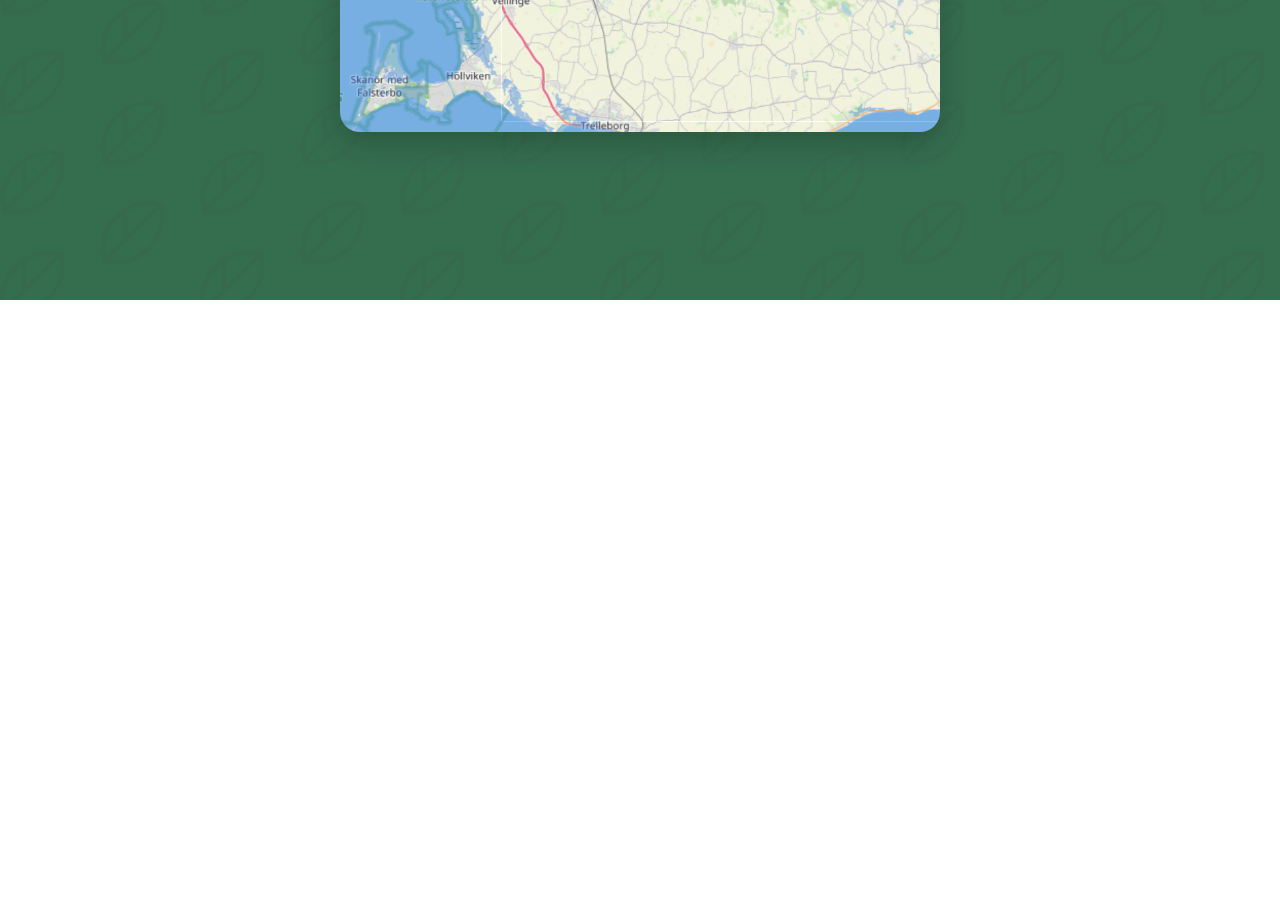
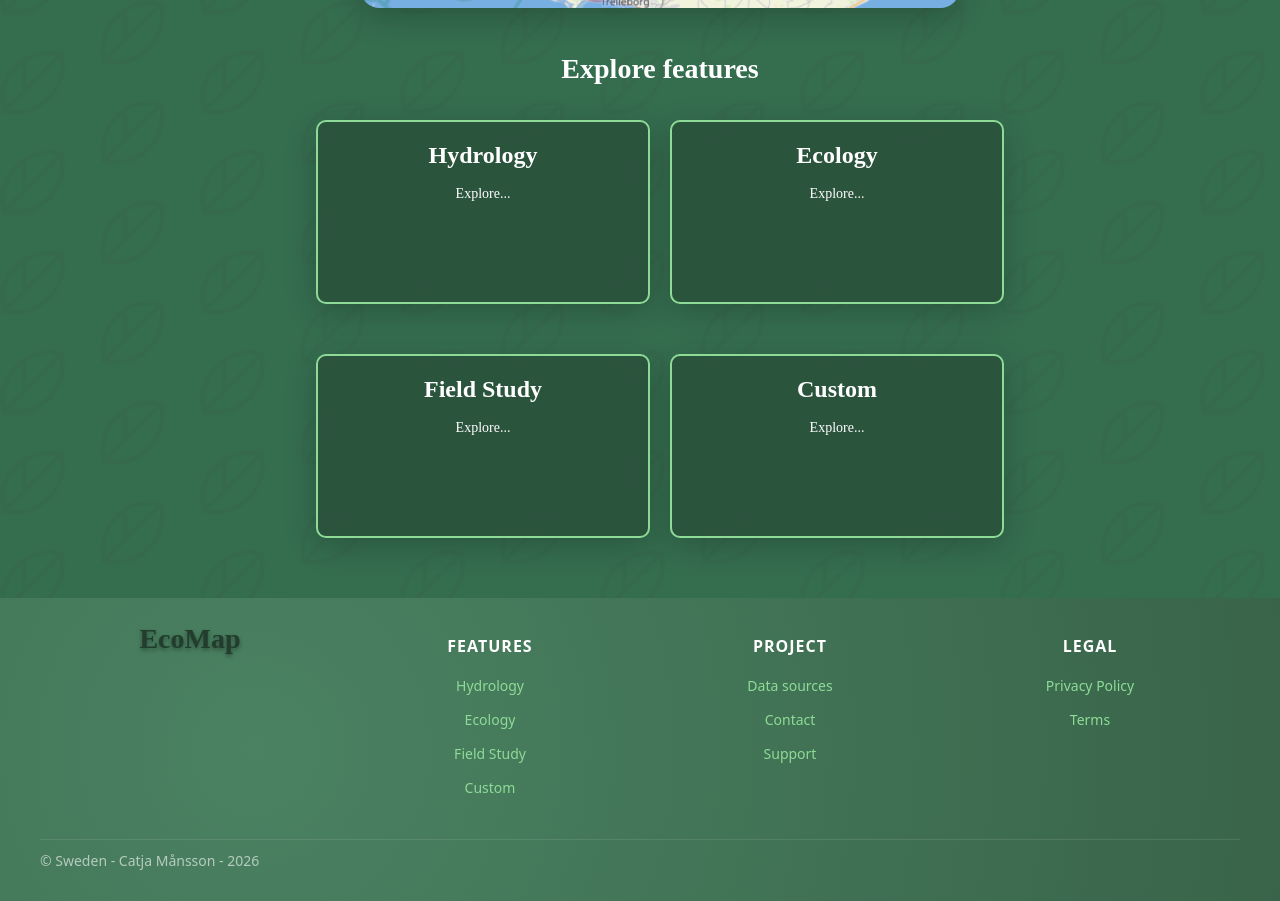
Before and after one commit to catjaamansson/ecomap, a React (Vite) app in the folder frontend/: page / in a window 1280 px wide. Shown: the part 500-1401 px from the top of the page. Before the commit the page ends 800 px from the top, so only its background shows below. Built offline with nearby package versions, Linux system fonts and the light colour scheme.

Commit message:
fixat homepage med footer och textboxar med information om de olika features

```diff
--- /dev/null
+++ b/frontend/src/components/footer.jsx
@@ -0,0 +1,84 @@
+import { Link } from 'react-router-dom'
+
+function Footer() {
+  return (
+    <footer style={{
+        backgroundImage: 'radial-gradient(circle at 20% 50%, #4a8262 0%, #396449 100%)',
+      backgroundColor: '#42795a',
+      color: 'white',
+      padding: '20px 10px 20px',
+      marginTop: '20px'
+    }}>
+      {/* Main Footer Content */}
+      <div style={{ display: 'flex', justifyContent: 'space-between', marginBottom: '10px', maxWidth: '1200px', margin: '0 auto 40px' }}>
+        {/* Logo */}
+        <div style={{ flex: 1 }}>
+          <h2 style={{
+            fontFamily: 'Playfair Display, serif',
+            fontSize: '28px',
+            margin: '0 0 10px 0',
+            color: '#223D2D',
+            textShadow: '0 2px 4px rgba(0, 0, 0, 0.4)'
+          }}>EcoMap</h2>
+        </div>
+
+        {/* Features Column */}
+        <div style={{ flex: 1 }}>
+          <h3 style={{ fontSize: '16px', fontWeight: 'bold', marginBottom: '15px', textTransform: 'uppercase', letterSpacing: '1px' }}>FEATURES</h3>
+          <ul style={{ listStyle: 'none', padding: 0, margin: 0 }}>
+            <li style={{marginBottom: '10px' }}>
+              <Link to="/hydrology" style={{ color: '#8edb97', textDecoration: 'none', fontSize: '14px' }}>Hydrology</Link>
+            </li>
+            <li style={{marginBottom: '10px' }}>
+              <Link to="/ecology" style={{ color: '#8edb97', textDecoration: 'none', fontSize: '14px' }}>Ecology</Link>
+            </li>
+            <li style={{marginBottom: '10px' }}>
+              <Link to="/field_study" style={{ color: '#8edb97', textDecoration: 'none', fontSize: '14px' }}>Field Study</Link>
+            </li>
+            <li>
+              <Link to="/custom" style={{ color: '#8edb97', textDecoration: 'none', fontSize: '14px' }}>Custom</Link>
+            </li>
+          </ul>
+        </div>
+
+        {/* Project Column */}
+        <div style={{ flex: 1 }}>
+          <h3 style={{ fontSize: '16px', fontWeight: 'bold', marginBottom: '15px', textTransform: 'uppercase', letterSpacing: '1px' }}>PROJECT</h3>
+          <ul style={{ listStyle: 'none', padding: 0, margin: 0 }}>
+            <li style = {{ marginBottom: '10px' }}>
+              <Link to="/" style={{ color: '#8edb97', textDecoration: 'none', fontSize: '14px' }}>Data sources</Link>
+            </li>
+            <li style={{ marginBottom: '10px' }}>
+              <Link to="/" style={{ color: '#8edb97', textDecoration: 'none', fontSize: '14px' }}>Contact</Link>
+            </li>
+            <li style={{ marginBottom: '10px' }}>
+              <Link to="/" style={{ color: '#8edb97', textDecoration: 'none', fontSize: '14px' }}>Support</Link>
+            </li>
+          </ul>
+        </div>
+
+        {/* Legal Column */}
+        <div style={{ flex: 1 }}>
+          <h3 style={{ fontSize: '16px', fontWeight: 'bold', marginBottom: '15px', textTransform: 'uppercase', letterSpacing: '1px' }}>LEGAL</h3>
+          <ul style={{ listStyle: 'none', padding: 0, margin: 0 }}>
+            <li style={{ marginBottom: '10px' }}>
+              <Link to="/" style={{ color: '#8edb97', textDecoration: 'none', fontSize: '14px' }}>Privacy Policy</Link>
+            </li>
+            <li>
+              <Link to="/" style={{ color: '#8edb97', textDecoration: 'none', fontSize: '14px' }}>Terms</Link>
+            </li>
+          </ul>
+        </div>
+      </div>
+
+      {/* Bottom Footer */}
+      <div style={{ borderTop: '1px solid rgba(255, 255, 255, 0.1)', paddingTop: '10px', paddingBottom: "10px", display: 'flex', justifyContent: 'space-between', alignItems: 'center', maxWidth: '1200px', margin: '0 auto', fontSize: '14px', color: 'rgba(255, 255, 255, 0.6)' }}>
+        <div>© Sweden - Catja Månsson - 2026</div>
+        <div style={{ display: 'flex', gap: '10px' }}>
+        </div>
+      </div>
+    </footer>
+  )
+}
+
+export default Footer
--- a/frontend/src/components/sidebar/hydrosidebar.jsx
+++ b/frontend/src/components/sidebar/hydrosidebar.jsx
@@ -42,7 +42,7 @@ const Hydrosidebar = ({ active, setActive, setWaterLevel, showWaterQuality, setS
       }}
     >
       <h3 style={{ color: '#86DB90', margin: '0 0 10px 0', fontSize: '16px' }}>
-        Översvämningsnivå
+        Flood level
       </h3>
 
       <button
@@ -98,7 +98,7 @@ const Hydrosidebar = ({ active, setActive, setWaterLevel, showWaterQuality, setS
 
       <div style={{ borderTop: '2px solid #597D68', paddingTop: '15px', marginTop: '10px' }}>
         <label style={{ color: '#86DB90', fontWeight: 'bold', fontSize: '14px', display: 'block', marginBottom: '10px' }}>
-          Vattennivå: {sliderValue} m
+          Water level: {sliderValue} m
         </label>
         <input
           type="range"
@@ -131,7 +131,7 @@ const Hydrosidebar = ({ active, setActive, setWaterLevel, showWaterQuality, setS
             onChange={(e) => setShowWaterQuality(e.target.checked)}
             style={{ cursor: 'pointer', width: '18px', height: '18px' }}
           />
-          Visa vattenkvalitet
+          Show water quality
         </label>
       </div>
     </div>
--- a/frontend/src/pages/frontpage.jsx
+++ b/frontend/src/pages/frontpage.jsx
@@ -1,6 +1,7 @@
 import { useState } from 'react'
 import { Link } from 'react-router-dom'
 import Navbar from '../components/navbar.jsx'
+import Footer from '../components/footer.jsx'
 
 function Frontpage() {
   const pages = [
@@ -28,17 +29,17 @@ function Frontpage() {
         backgroundImage: "url('/leaf.svg')",
         backgroundRepeat: 'repeat',
         backgroundSize: '200px',
-        width: '100vw',
-        height: '100vh',
+        width: '100%',
+        minHeight: '100vh',
         margin: 0,
         padding: 0,
-        backgroundColor: '#356d4fff',
+        backgroundColor: 'rgb(53, 109, 79)',
       }}
     >
       <Navbar />
 
-      <div style={{ display: 'flex', flexDirection: 'column', alignItems: 'center', justifyContent: 'center', height: 'calc(100vh - 80px)' }}>
-        <div style={{ display: 'flex', alignItems: 'center', gap: '40px' }}>
+      <div style={{ display: 'flex', flexDirection: 'column', alignItems: 'center', justifyContent: 'center', minHeight: 'calc(100vh - 80px)', paddingLeft: '40px' }}>
+        <div style={{ display: 'flex', alignItems: 'center', gap: '40px', marginTop: '40px' }}>
           {/* Left Arrow */}
           <button
             onClick={goToPrevious}
@@ -68,6 +69,7 @@ function Frontpage() {
                 alignItems: 'center',
                 justifyContent: 'center',
                 cursor: 'pointer',
+                fontFamily: 'Playfair Display, serif',
                 transition: 'transform 0.3s ease',
                 boxShadow: '0 10px 30px rgba(0,0,0,0.2)'
               }}
@@ -76,7 +78,8 @@ function Frontpage() {
             >
               <h2
                 style={{
-                  backgroundColor: 'rgba(34, 61, 45, 0.7)',
+                  backgroundColor: 'rgba(34, 61, 45, 0.3)',
+                  backdropFilter: 'blur(1px)',
                   color: 'white',
                   padding: '10px 20px',
                   borderRadius: '10px',
@@ -106,7 +109,146 @@ function Frontpage() {
             ❯
           </button>
         </div>
+
+        {/* Title Between */}
+        <h2 style={{
+          marginTop: '40px',
+          marginBottom: '20px',
+          color: 'white',
+          fontSize: '28px',
+          fontFamily: 'Playfair Display, serif',
+          textAlign: 'center'
+        }}>
+          Explore features
+        </h2>
+
+        {/* Text Input Boxes Container */}
+        <div style={{ display: 'flex', gap: '20px', marginTop: '10px', marginBottom: '40px', justifyContent: 'center' }}>
+          {/* First Text Input */}
+          <div
+            contentEditable="true"
+            suppressContentEditableWarning={true}
+            style={{
+              width: '300px',
+              minHeight: '150px',
+              padding: '15px',
+              borderRadius: '10px',
+              border: '2px solid #8edb97',
+              backgroundColor: 'rgba(34, 61, 45, 0.5)',
+              backdropFilter: 'blur(10px)',
+              color: 'white',
+              fontFamily: 'Playfair Display, serif',
+              boxShadow: '0 8px 32px rgba(0, 0, 0, 0.2)',
+              outline: 'none',
+              cursor: "pointer",
+              transition: 'transform 0.3s ease'
+            }}
+            onMouseEnter={(e) => e.currentTarget.style.transform = 'scale(1.05)'}
+            onMouseLeave={(e) => e.currentTarget.style.transform = 'scale(1)'}
+          >
+            <h3 style={{ fontSize: '24px', margin: '0 0 10px 0', fontWeight: 'bold', color: 'white' }}>
+              Hydrology
+            </h3>
+            <p style={{ fontSize: '14px', margin: '0', lineHeight: '1.6', color: 'white' }}>
+              Explore...
+            </p>
+          </div>
+
+          {/* Second Text Input */}
+          <div
+            contentEditable="true"
+            suppressContentEditableWarning={true}
+            style={{
+              width: '300px',
+              minHeight: '150px',
+              padding: '15px',
+              borderRadius: '10px',
+              border: '2px solid #8edb97',
+              backgroundColor: 'rgba(34, 61, 45, 0.5)',
+              backdropFilter: 'blur(10px)',
+              color: 'white',
+              fontFamily: 'Playfair Display, serif',
+              boxShadow: '0 8px 32px rgba(0, 0, 0, 0.2)',
+              outline: 'none',
+              cursor: "pointer",
+              transition: 'transform 0.3s ease'
+            }}
+            onMouseEnter={(e) => e.currentTarget.style.transform = 'scale(1.05)'}
+            onMouseLeave={(e) => e.currentTarget.style.transform = 'scale(1)'}
+          >
+            <h3 style={{ fontSize: '24px', margin: '0 0 10px 0', fontWeight: 'bold', color: 'white' }}>
+              Ecology
+            </h3>
+            <p style={{ fontSize: '14px', margin: '0', lineHeight: '1.6', color: 'white' }}>
+              Explore...
+            </p>
+          </div>
+        </div>
+
+        {/* Second Row Text Input Boxes Container */}
+        <div style={{ display: 'flex', gap: '20px', marginTop: '10px', marginBottom: '40px', justifyContent: 'center' }}>
+          {/* Third Text Input */}
+          <div
+            contentEditable="true"
+            suppressContentEditableWarning={true}
+            style={{
+              width: '300px',
+              minHeight: '150px',
+              padding: '15px',
+              borderRadius: '10px',
+              border: '2px solid #8edb97',
+              backgroundColor: 'rgba(34, 61, 45, 0.5)',
+              backdropFilter: 'blur(10px)',
+              color: 'white',
+              fontFamily: 'Playfair Display, serif',
+              boxShadow: '0 8px 32px rgba(0, 0, 0, 0.2)',
+              outline: 'none',
+              cursor: "pointer",
+              transition: 'transform 0.3s ease'
+            }}
+            onMouseEnter={(e) => e.currentTarget.style.transform = 'scale(1.05)'}
+            onMouseLeave={(e) => e.currentTarget.style.transform = 'scale(1)'}
+          >
+            <h3 style={{ fontSize: '24px', margin: '0 0 10px 0', fontWeight: 'bold', color: 'white' }}>
+              Field Study
+            </h3>
+            <p style={{ fontSize: '14px', margin: '0', lineHeight: '1.6', color: 'white' }}>
+              Explore...
+            </p>
+          </div>
+
+          {/* Fourth Text Input */}
+          <div
+            contentEditable="true"
+            suppressContentEditableWarning={true}
+            style={{
+              width: '300px',
+              minHeight: '150px',
+              padding: '15px',
+              borderRadius: '10px',
+              border: '2px solid #8edb97',
+              backgroundColor: 'rgba(34, 61, 45, 0.5)',
+              backdropFilter: 'blur(10px)',
+              color: 'white',
+              fontFamily: 'Playfair Display, serif',
+              boxShadow: '0 8px 32px rgba(0, 0, 0, 0.2)',
+              outline: 'none',
+              cursor: "pointer",
+              transition: 'transform 0.3s ease'
+            }}
+            onMouseEnter={(e) => e.currentTarget.style.transform = 'scale(1.05)'}
+            onMouseLeave={(e) => e.currentTarget.style.transform = 'scale(1)'}
+          >
+            <h3 style={{ fontSize: '24px', margin: '0 0 10px 0', fontWeight: 'bold', color: 'white' }}>
+              Custom
+            </h3>
+            <p style={{ fontSize: '14px', margin: '0', lineHeight: '1.6', color: 'white' }}>
+              Explore...
+            </p>
+          </div>
+        </div>
       </div>
+      <Footer />
     </div>
   )
 }
--- a/frontend/src/pages/hydrology.jsx
+++ b/frontend/src/pages/hydrology.jsx
@@ -15,7 +15,7 @@ function Hydrology() {
             backgroundImage: "url('/leaf.svg')",
             backgroundRepeat: 'repeat',
             backgroundSize: '200px',
-        width: '100vw',
+        width: '100%',
         margin: 0,
         padding: 0,
         backgroundColor: '#356d4fff',
```
Also changed, not shown: frontend/src/components/navbar.jsx (+11 -9 lines).
